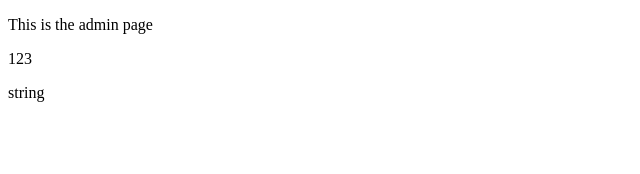
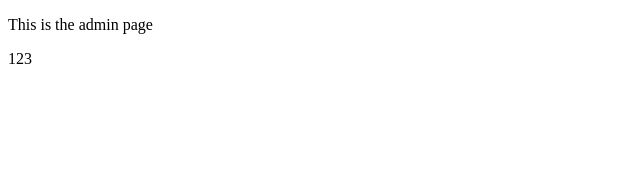
Before and after one commit to Ting-Kim/only4walk, a Next.js app: page /admin in a window 1280 px wide. Shown: the top 174 px of the page, without its empty margins (0-640 px from the left). Built offline with nearby package versions, Linux system fonts and the light colour scheme; no server answers.

Commit message:
change module

```diff
--- a/package.json
+++ b/package.json
@@ -17,6 +17,7 @@
     "google-map-react"
   ],
   "dependencies": {
+    "dotenv": "^8.2.0",
     "google-map-react": "1.0.0",
     "next": "^10.0.5",
     "react": "^17.0.1",
--- a/pages/admin.js
+++ b/pages/admin.js
@@ -1,10 +1,8 @@
-const alength = typeof(process.env.NEXT_PUBLIC_KEY);
 export default function Admin() {
   return (
     <div>
       <p>This is the admin page</p>
       <p>123</p>
-      <p>{alength}</p>
     </div>
   );
 }
--- a/pages/index.js
+++ b/pages/index.js
@@ -3,10 +3,8 @@ import Head from "next/head";
 import GoogleMapReact from "google-map-react";
 import { locations } from "../locations";
 import MyGreatPlaceWithHover from "../components/my_great_place_with_hover";
-import Popup from "../components/popup";
 import { K_SIZE } from "../components/my_great_place_with_hover_styles";
 
-//import { GMAPS_API_KEY } from "../config";
 const GMAPS_API_KEY = process.env.NEXT_PUBLIC_KEY;
 
 const mapCenter = { lat: 36.58597, lng: 127.860003 };
```
Also changed, not shown: 1 other file (tests, documents, lock files or other folders).
